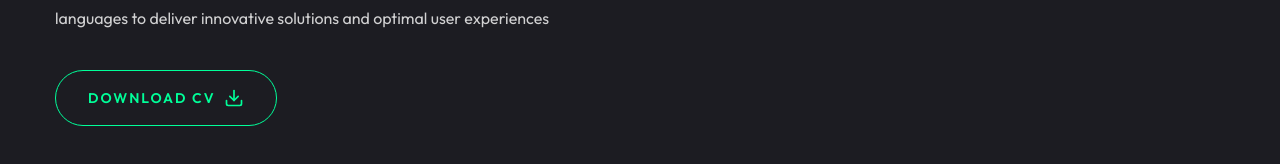
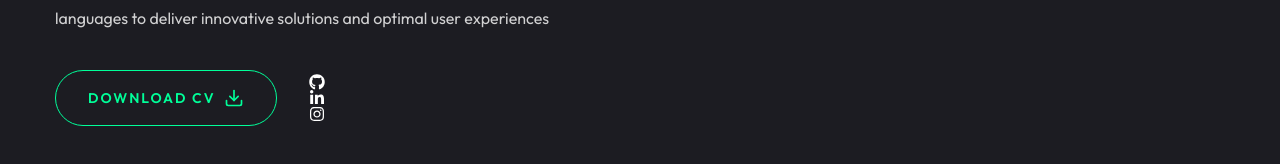
Before and after one commit to AisyahAuliaAngelinee/Portofolio, a Next.js app in the folder personal-website/: page / in a window 1280 px wide. Shown: the part 466-630 px from the top of the page. Built offline with nearby package versions, Linux system fonts and the light colour scheme.

Commit message:
feat: socials

```diff
--- a/personal-website/src/app/page.tsx
+++ b/personal-website/src/app/page.tsx
@@ -1,10 +1,13 @@
 import { Button } from "@/components/ui/button";
 import { FiDownload } from "react-icons/fi";
+
+// components
+import Social from "@/components/Social";
 
 const Home = () => {
 	return (
 		<>
-			<section className="h-full">
+			<section className="h-full" style={{ userSelect: "none" }}>
 				<div className="container mx-auto h-full">
 					<div className="flex flex-col xl:flex-row items-center justify-between xl:pt-8 xl:pb-24">
 						{/* text */}
@@ -20,11 +23,15 @@ const Home = () => {
 							</p>
 
 							{/* btn and socials */}
-							<div>
+							<div className="flex flex-col xl:flex-row items-center gap-8">
 								<Button variant={"outline"} size={"lg"} className="flex uppercase items-center gap-2">
 									<span>Download CV</span>
 									<FiDownload className="text-xl" />
 								</Button>
+
+								<div className="mb-8 xl:mb-0">
+									<Social />
+								</div>
 							</div>
 						</div>
 
--- a/personal-website/src/components/MobileNavbar.tsx
+++ b/personal-website/src/components/MobileNavbar.tsx
@@ -39,7 +39,7 @@ const MobileNavbar = () => {
 	return (
 		<>
 			<Sheet>
-				<SheetTrigger className="flex justify-center items-center">
+				<SheetTrigger className="flex justify-center items-center" style={{ userSelect: "none" }}>
 					<CiMenuFries className="text-[32px] text-accent" />
 				</SheetTrigger>
 				<SheetContent className="flex flex-col">
--- a/personal-website/src/components/PageTransition.tsx
+++ b/personal-website/src/components/PageTransition.tsx
@@ -9,7 +9,7 @@ const PageTransition = ({ children }: { children: any }) => {
 	return (
 		<>
 			<AnimatePresence>
-				<div key={pathname}>
+				<div key={pathname} style={{ userSelect: "none" }}>
 					<motion.div
 						initial={{ opacity: 1 }}
 						animate={{
--- /dev/null
+++ b/personal-website/src/components/Social.tsx
@@ -0,0 +1,42 @@
+import Link from "next/link";
+import { FaGithub, FaLinkedinIn, FaInstagram } from "react-icons/fa";
+
+const socials = [
+	{
+		icons: <FaGithub />,
+		path: "",
+	},
+	{
+		icons: <FaLinkedinIn />,
+		path: "",
+	},
+	{
+		icons: <FaInstagram />,
+		path: "",
+	},
+];
+
+interface socialsProp {
+	icons: any;
+	path: string;
+}
+
+const Social = ({ containerStyle, iconsStyle }: { containerStyle?: string; iconsStyle?: string }) => {
+	return (
+		<>
+			<div className={containerStyle}>
+				{socials.map((item: socialsProp, index: number) => {
+					return (
+						<>
+							<Link href={item.path} key={index} className={iconsStyle}>
+								{item.icons}
+							</Link>
+						</>
+					);
+				})}
+			</div>
+		</>
+	);
+};
+
+export default Social;
--- a/personal-website/src/components/StairTransition.tsx
+++ b/personal-website/src/components/StairTransition.tsx
@@ -12,7 +12,7 @@ const StairTransition = () => {
 	return (
 		<>
 			<AnimatePresence mode="wait">
-				<div key={pathname}>
+				<div key={pathname} style={{ userSelect: "none" }}>
 					<div className="h-screen w-screen fixed top-0 left-0 right-0 pointer-events-none z-40 flex">
 						<Stairs />
 					</div>
```
